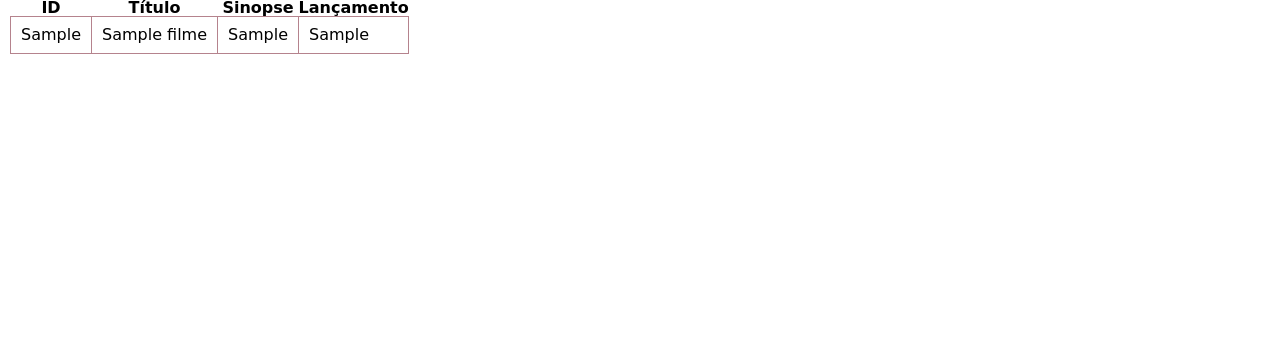
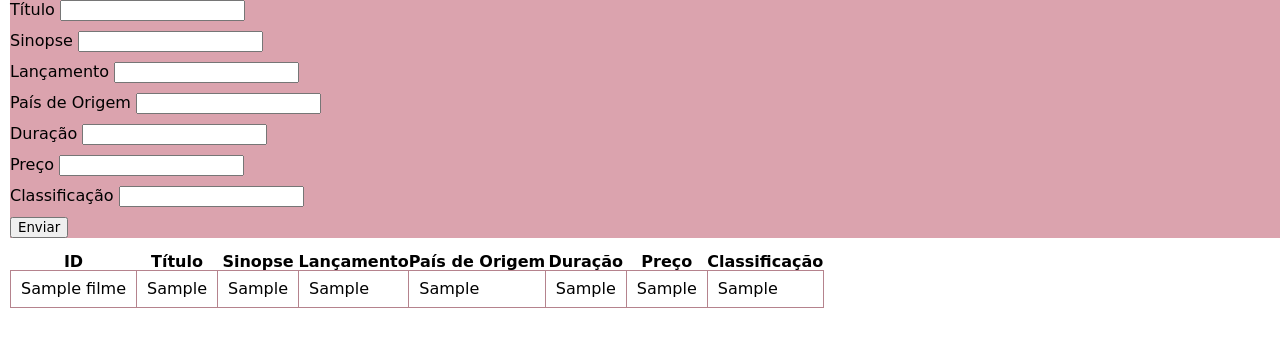
Before and after one commit to EllenVieira1/UC1392, a PHP site: page /filmes.php in a window 1280 px wide. Shown: the top 347 px of the page. Run offline with PHP 8.4, Linux system fonts and the light colour scheme; tables that the repository leaves empty or names only in its code hold one stand-in row (values such as "Sample post").

Commit message:
Alterações

```diff
--- a/css/style.css
+++ b/css/style.css
@@ -18,10 +18,6 @@ h2{
 h3{
     font-weight: 400;
     font-size: 1.6em;
-}
-
-div{
-    border: 3px solid #FFB4A2;
 }
 
 .container{
@@ -51,3 +47,7 @@ button{
     /* background-color: #B5838D; */
     font-family: 'Poor Story', cursive;
 }
+
+.formulario{
+    background-color: #dba3ae;
+}
--- a/filmes.php
+++ b/filmes.php
@@ -1,15 +1,17 @@
 <?php
 include 'conecta.php';
 
-// Cria a consulta sql
-$consulta = "select * from filme";
+// Criando consulta SQL
+$consultaSql = "select * from filme";
 
 // Traz as listas completa dos dados
-$lista = $pdo->query($consulta);
+$lista = $pdo->query($consultaSql);
 
 // Separar os dados em linhas
-$linha = $lista->fetch();
-$num_linhas = $lista->rowCount();
+$row = $lista->fetch();
+
+// Retornando o número de linhas
+$num_rows = $lista->rowCount();
 
 // echo 'A consulta retornou <strong>'.$num_linhas.'</strong> Filmes <br>';
 // echo '<br>';
@@ -18,6 +20,22 @@ $num_linhas = $lista->rowCount();
 // do {
 //     echo $linha['titulo'].' - '.$linha['lancamento'].'<br>';
 // } while ($linha = $lista->fetch());
+
+if(isset($_POST['enviar'])) // Inserir ou Alterar
+{
+    $titulo = $_POST['titulo'];
+    $sinopse = $_POST['sinopse'];
+    $lancamento = $_POST['lancamento'];
+    $origem = $_POST['origem'];
+    $duracao = $_POST['duracao'];
+    $preco = $_POST['preco'];
+    $classificacao = $_POST['classificacao'];
+    $consulta = "insert filme (titulo, sinopse, lancamento, origem, duracao, preco, cod_classificacao) values ('$titulo','$sinopse','$lancamento'.'$origem','$duracao','$preco','$classificacao')";
+    $resultado = $pdo->query($consulta);
+    $_POST['enviar'] = null;
+    header('location: filmes.php');
+}
+
 ?>
 
 <!DOCTYPE html>
@@ -26,7 +44,7 @@ $num_linhas = $lista->rowCount();
     <meta charset="UTF-8">
     <meta name="viewport" content="width=device-width, initial-scale=1.0">
     <link rel="stylesheet" href="css/style.css">
-    <title>Filmes (<?php echo $num_linhas ?>)</title>
+    <title>Filmes (<?php echo $num_rows ?>)</title>
     <!-- <style>
         td{
             border-bottom: 1px solid burlywood;
@@ -34,22 +52,87 @@ $num_linhas = $lista->rowCount();
     </style> -->
 </head>
 <body>
+<section class="formulario">
+        <form action="#" method="post">
+            <div hidden>
+                <label for="cod-filme">
+                    Código
+                    <input type="text" name="cod-filme">
+                </label>
+            </div>
+            <div>
+                <label for="titulo">
+                    Título
+                    <input type="text" name="titulo" required>
+                </label>
+            </div>
+            <div>
+                <label for="sinopse">
+                    Sinopse
+                    <input type="textarea" name="sinopse" required>
+                </label>
+            </div>
+            <div>
+                <label for="lancamento">
+                    Lançamento
+                    <input type="text" name="lancamento" required>
+                </label>
+            </div>
+            <label for="origem">
+                    País de Origem
+                    <input type="text" name="origem" required>
+                </label>
+            </div>
+            <div>
+            <label for="duracao">
+                    Duração
+                    <input type="text" name="duracao" required>
+                </label>
+            </div>
+            <div>
+            <label for="preco">
+                    Preço
+                    <input type="text" name="preco" required>
+                </label>
+            </div>
+            <div>
+            <label for="classificacao">
+                    Classificação
+                    <input type="text" name="classificacao" required>
+                </label>
+            </div>
+            <div>
+                <button type="submit" name="enviar">Enviar</button>
+            </div>
+        </form>
+    </section>
+
+    <br>
+
     <table>
         <thead>
             <th>ID</th>
             <th>Título</th>
             <th>Sinopse</th>
             <th>Lançamento</th>
+            <th>País de Origem</th>
+            <th>Duração</th>
+            <th>Preço</th>
+            <th>Classificação</th>
         </thead>
         <tbody>
             <?php do { ?>
                 <tr>
-                    <td><?php echo $linha['cod_filme']?></td>
-                    <td><?php echo $linha['titulo']?></td>
-                    <td><?php echo $linha['sinopse']?></td>
-                    <td><?php echo $linha['lancamento']?></td>
+                    <td><?php echo $row['titulo'];?></td>
+                    <td><?php echo $row['sinopse'];?></td>
+                    <td><?php echo $row['cod_filme'];?></td>
+                    <td><?php echo $row['lancamento'];?></td>
+                    <td><?php echo $row['pais_origem'];?></td>
+                    <td><?php echo $row['duracao'];?></td>
+                    <td><?php echo $row['preco'];?></td>
+                    <td><?php echo $row['cod_classificacao'];?></td>
                 </tr>
-            <?php } while ($linha = $lista->fetch());?>
+            <?php } while ($row = $lista->fetch());?>
         </tbody>
     </table>
 </body>
--- a/funcionarios.php
+++ b/funcionarios.php
@@ -1,7 +1,7 @@
 <?php
 include 'conecta.php';
 
-// Cria a consulta sql
+// Criando consulta SQL
 $consulta = "select * from funcionario where demissao is null";
 
 // Traz as listas completa dos dados
```
Also changed, not shown: clientes.php (added, +87 -0 lines).
